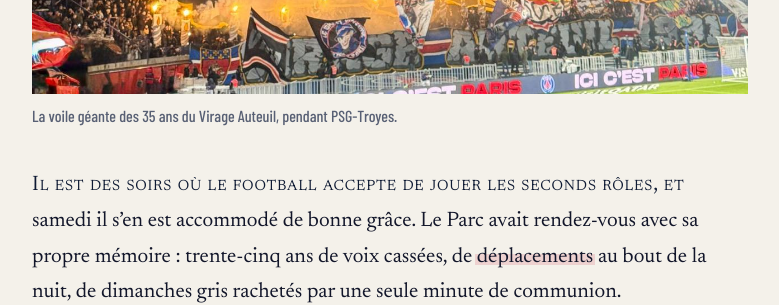
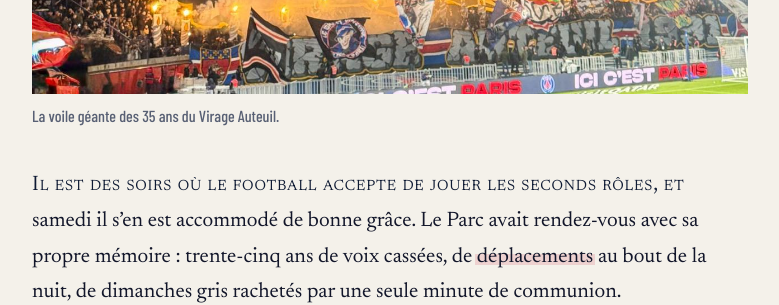
Before and after one commit to vudauteuil/vudauteuil.github.io, a Jekyll site: the page built from _posts/2026-11-07-trente-cinq-ans-apres.md, in a window 1280 px wide and 900 px high, scrolled down 1186 px. Shown: the part 154-459 px from the top of the window, without its empty margins (250-1029 px from the left). Built offline with Jekyll 4.4.1, drawn with Linux system fonts in a browser that asks for light colours.

Commit message:
Update _posts/2026-11-07-trente-cinq-ans-apres.md (via Pages CMS)

```diff
--- a/_posts/2026-11-07-trente-cinq-ans-apres.md
+++ b/_posts/2026-11-07-trente-cinq-ans-apres.md
@@ -13,7 +13,7 @@ stade: Parc des Princes
 chapeau: Le Virage Auteuil fêtait ses trente-cinq ans. Le terrain a apporté le
   gâteau sans les bougies ; la tribune, elle, a fourni le feu d'artifice.
 photo: /assets/images/35ansAuteuil.jpg
-legende: La voile géante des 35 ans du Virage Auteuil, pendant PSG-Troyes.
+legende: La voile géante des 35 ans du Virage Auteuil.
 note_tribune: 10
 note_terrain: 5
 homme_du_soir: Senny Mayulu
```
